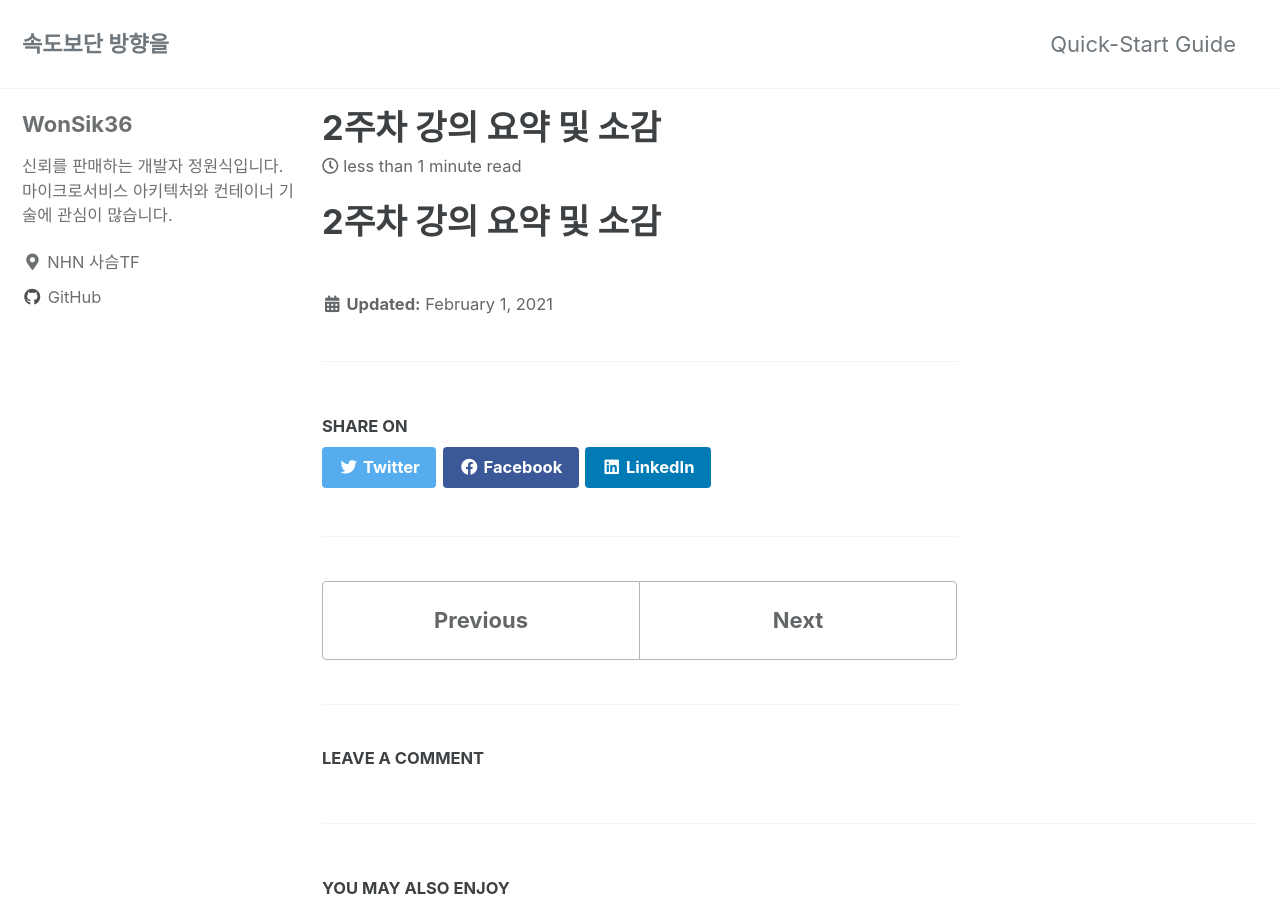
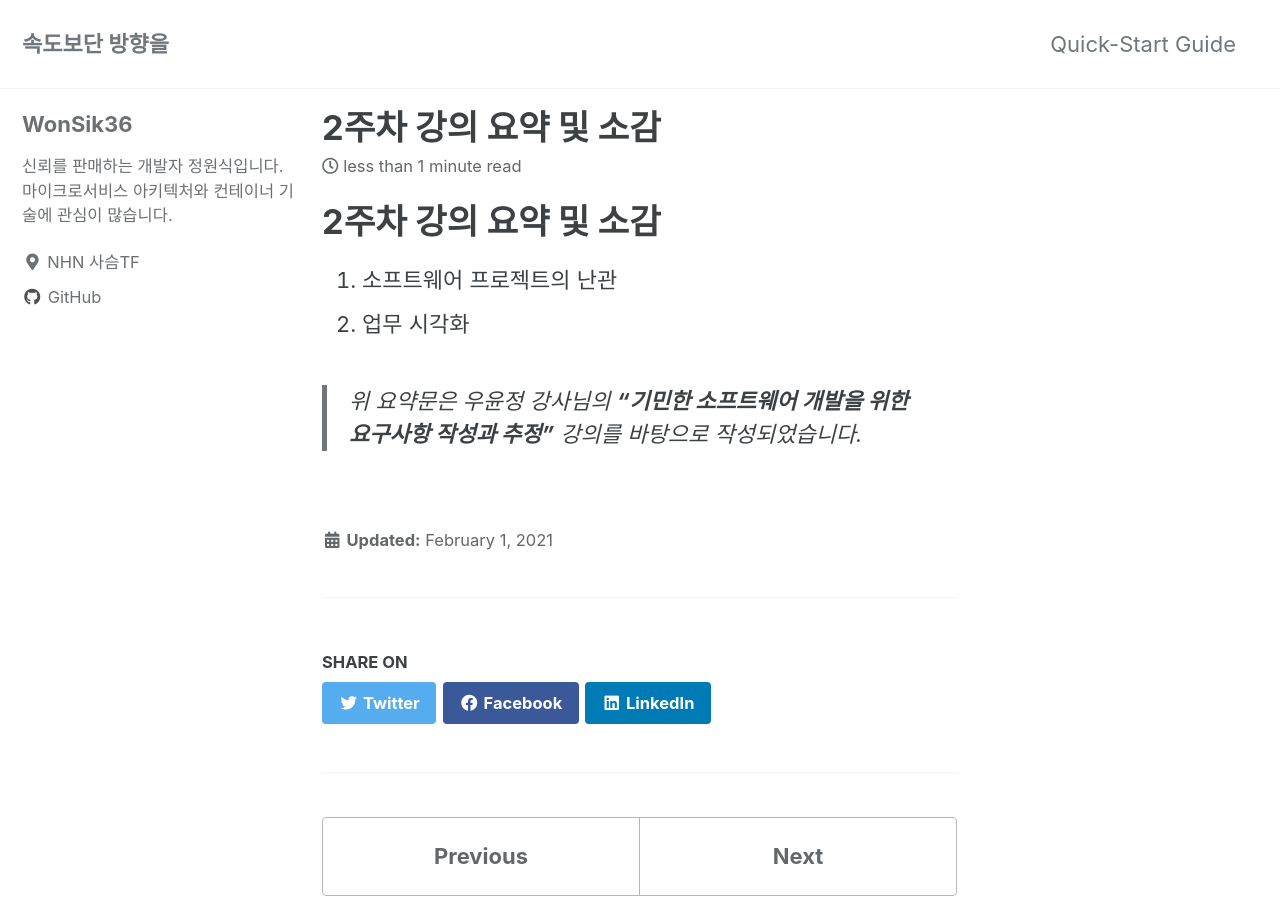
Before and after one commit to WonSik36/WonSik36.github.io, a Jekyll site: the page built from _posts/2021-02-01-2주차-강의-요약-및-소감.md, in a window 1280 px wide and 900 px high. Built offline with Jekyll 4.4.1, drawn with Linux system fonts in a browser that asks for light colours; cached includes are drawn as plain includes.

Commit message:
2주차 강의 요약 초안 작성

```diff
--- a/_posts/2021-02-01-2주차-강의-요약-및-소감.md
+++ b/_posts/2021-02-01-2주차-강의-요약-및-소감.md
@@ -1 +1,6 @@
 # 2주차 강의 요약 및 소감
+
+1. 소프트웨어 프로젝트의 난관
+2. 업무 시각화
+
+> 위 요약문은 우윤정 강사님의 **"기민한 소프트웨어 개발을 위한 요구사항 작성과 추정"** 강의를 바탕으로 작성되었습니다.
```
